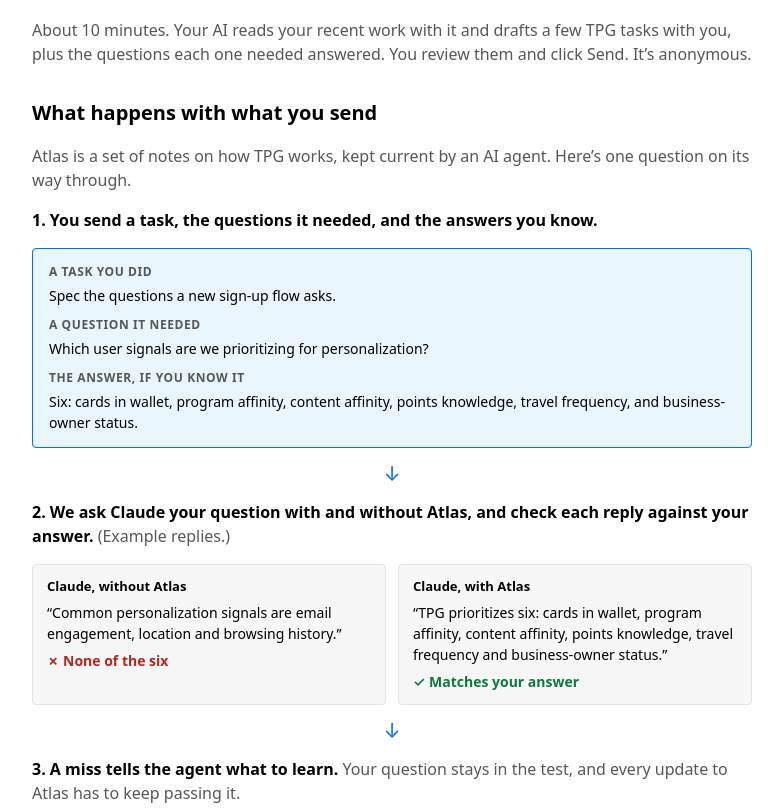
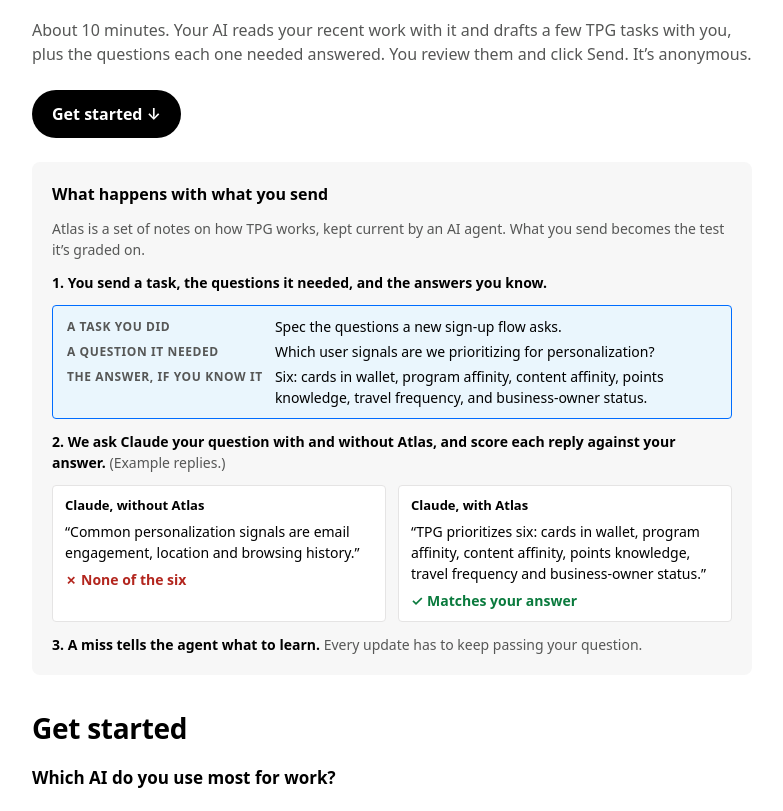
Before and after one commit to mkhalife/tpg-atlas-prework, a plain HTML site: page index.html in a window 1280 px wide. Shown: the part 94-905 px from the top of the page, without its empty margins (248-1031 px from the left). Drawn offline with Linux system fonts and the light colour scheme.

Commit message:
Pre-work page: explainer as a compact callout; Get started is the main action

```diff
--- a/index.html
+++ b/index.html
@@ -25,44 +25,46 @@
   textarea { width:100%; box-sizing:border-box; min-height:110px; padding:12px; border:1px solid var(--hair); border-radius:4px; background:var(--surface2); font:13px/1.45 ui-monospace, monospace; }
   .copy { align-self:flex-start; padding:8px 16px; border:1px solid var(--ink); border-radius:9999px; background:transparent; font:inherit; cursor:pointer; }
   section { display:flex; flex-direction:column; gap:16px; }
-  section + section { padding-top:24px; border-top:1px solid var(--hair); }
+  html { scroll-behavior:smooth; } @media (prefers-reduced-motion:reduce) { html { scroll-behavior:auto; } }
+  .callout { display:flex; flex-direction:column; gap:12px; padding:20px; border-radius:8px; background:var(--surface2); font-size:14px; }
+  .callout h2 { font-size:16px; margin:0; }
+  .callout p { font-size:14px; }
+  .start h2 { font-size:28px; margin:8px 0 0; letter-spacing:-0.01em; }
+  .go { align-self:flex-start; }
   h3 { font-size:17px; margin:0; }
   .step { color:var(--ink); font-weight:600; }
   .step span { font-weight:400; color:var(--body); }
-  .rec { margin:0; border:1px solid var(--sky); background:var(--sel); border-radius:4px; padding:14px 16px; display:grid; gap:4px; font-size:14px; }
-  .rec dt { font-size:12px; font-weight:600; color:var(--body); text-transform:uppercase; letter-spacing:.05em; }
-  .rec dd { margin:0 0 6px; color:var(--ink); }
-  .rec dd:last-child { margin:0; }
-  .arrow { text-align:center; color:var(--sky); font-size:20px; line-height:1; }
+  .rec { margin:0; border:1px solid var(--sky); background:var(--sel); border-radius:4px; padding:10px 14px; display:grid; grid-template-columns:max-content 1fr; gap:4px 12px; font-size:14px; }
+  .rec dt { font-size:12px; font-weight:600; color:var(--body); text-transform:uppercase; letter-spacing:.05em; padding-top:2px; }
+  .rec dd { margin:0; color:var(--ink); }
   .runs { display:grid; grid-template-columns:1fr 1fr; gap:12px; }
-  .run { border:1px solid var(--hair); border-radius:4px; padding:12px 14px; font-size:14px; display:flex; flex-direction:column; gap:6px; background:var(--surface2); }
+  .run { border:1px solid var(--hair); border-radius:4px; padding:10px 12px; font-size:14px; display:flex; flex-direction:column; gap:6px; background:var(--ground); }
   .run b { font-size:13px; color:var(--ink); }
   .run q { color:var(--ink); }
   .ok { color:#0a7a3d; font-weight:600; } .no { color:#b3261e; font-weight:600; }
-  @media (max-width:700px) { .runs { grid-template-columns:1fr; } }
+  @media (max-width:700px) { .runs, .rec { grid-template-columns:1fr; } .rec dd { margin-bottom:6px; } }
 </style></head>
 <body><main>
   <h1>TPG Atlas pre-work</h1>
   <p>About 10 minutes. Your AI reads your recent work with it and drafts a few TPG tasks with you, plus the questions each one needed answered. You review them and click Send. It’s anonymous.</p>
-  <section aria-labelledby="how-title">
+  <a class="btn go" href="#start">Get started ↓</a>
+  <aside class="callout" aria-labelledby="how-title">
     <h2 id="how-title">What happens with what you send</h2>
-    <p>Atlas is a set of notes on how TPG works, kept current by an AI agent. Here’s one question on its way through.</p>
+    <p>Atlas is a set of notes on how TPG works, kept current by an AI agent. What you send becomes the test it’s graded on.</p>
     <p class="step">1. You send a task, the questions it needed, and the answers you know.</p>
     <dl class="rec">
       <dt>A task you did</dt><dd>Spec the questions a new sign-up flow asks.</dd>
       <dt>A question it needed</dt><dd>Which user signals are we prioritizing for personalization?</dd>
       <dt>The answer, if you know it</dt><dd>Six: cards in wallet, program affinity, content affinity, points knowledge, travel frequency, and business-owner status.</dd>
     </dl>
-    <div class="arrow" aria-hidden="true">↓</div>
-    <p class="step">2. We ask Claude your question with and without Atlas, and check each reply against your answer. <span>(Example replies.)</span></p>
+    <p class="step">2. We ask Claude your question with and without Atlas, and score each reply against your answer. <span>(Example replies.)</span></p>
     <div class="runs">
       <div class="run"><b>Claude, without Atlas</b><q>Common personalization signals are email engagement, location and browsing history.</q><span class="no">✗ None of the six</span></div>
       <div class="run"><b>Claude, with Atlas</b><q>TPG prioritizes six: cards in wallet, program affinity, content affinity, points knowledge, travel frequency and business-owner status.</q><span class="ok">✓ Matches your answer</span></div>
     </div>
-    <div class="arrow" aria-hidden="true">↓</div>
-    <p class="step">3. A miss tells the agent what to learn. <span>Your question stays in the test, and every update to Atlas has to keep passing it.</span></p>
-  </section>
-  <section aria-labelledby="start-title">
+    <p class="step">3. A miss tells the agent what to learn. <span>Every update has to keep passing your question.</span></p>
+  </aside>
+  <section class="start" id="start" aria-labelledby="start-title">
     <h2 id="start-title">Get started</h2>
     <h3>Which AI do you use most for work?</h3>
     <p class="small">Use more than one? Pick the one you used most.</p>
```
